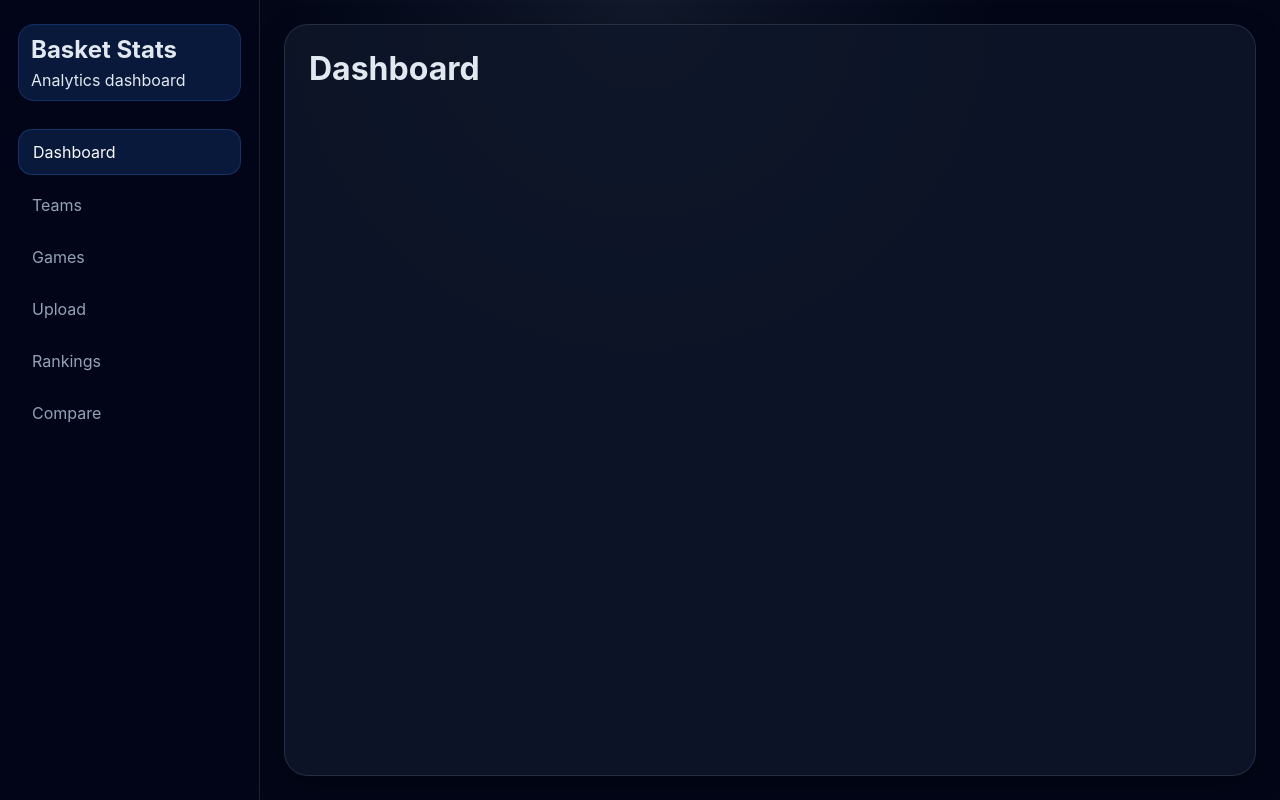
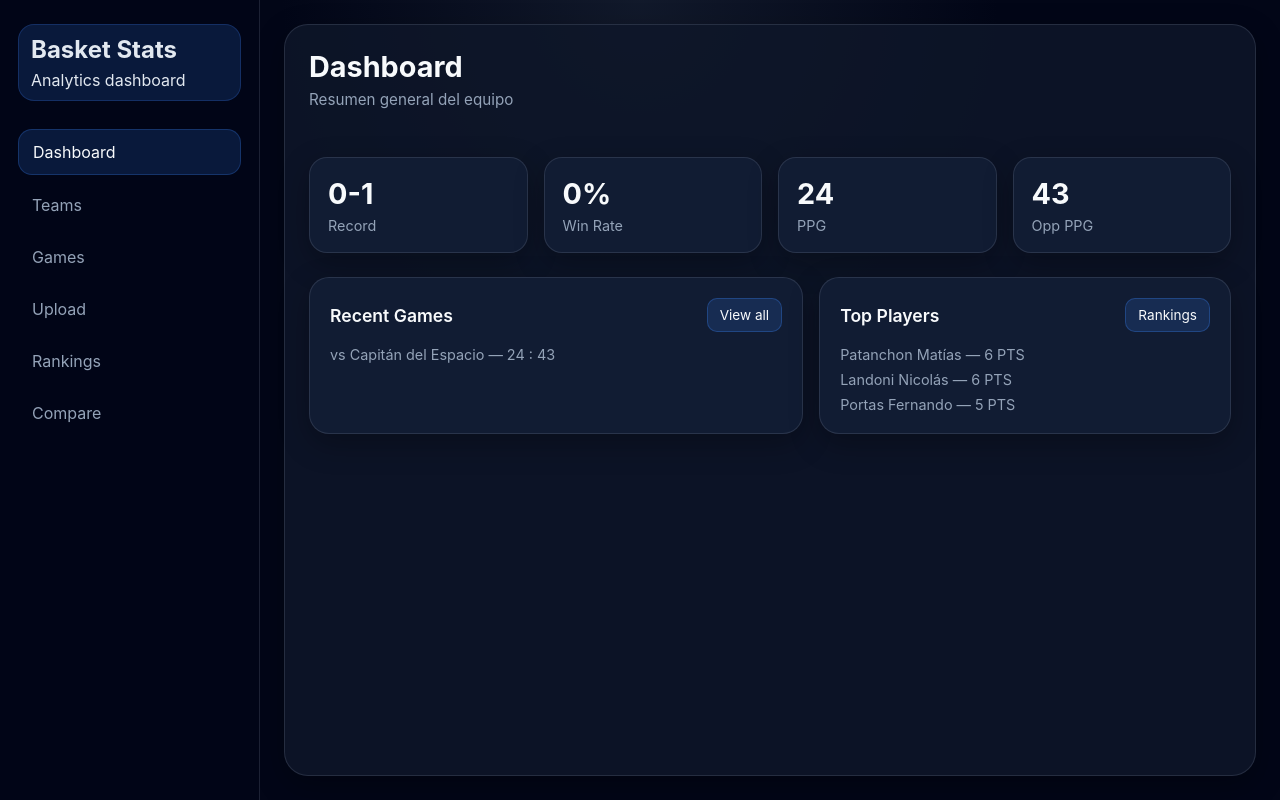
Before and after one commit to Edgarmontenegro123/basket-stats-frontend, a React (Vite) app: page /dashboard in a window 1280 px wide. Built offline with nearby package versions, Linux system fonts and the light colour scheme.

Commit message:
⛏️ feat: add dashboard layout with reusable UI components

```diff
--- /dev/null
+++ b/src/components/common/PageHeader.css
@@ -0,0 +1,17 @@
+.page-header {
+    display: flex;
+    flex-direction: column;
+    gap: 6px;
+    margin-bottom: 24px;
+}
+
+.page-header__title {
+    font-size: 1.8rem;
+    font-weight: 700;
+    color: var(--title);
+}
+
+.page-header__subtitle {
+    font-size: 0.95rem;
+    color: var(--text-soft);
+}
--- /dev/null
+++ b/src/components/common/PageHeader.tsx
@@ -0,0 +1,17 @@
+import './PageHeader.css'
+
+type PageHeaderProps = {
+    title: string
+    subtitle?: string
+}
+
+const PageHeader = ({ title, subtitle }: PageHeaderProps) => {
+    return (
+        <header className='page-header'>
+            <h1 className='page-header__title'>{title}</h1>
+            {subtitle ? <p className='page-header__subtitle'>{subtitle}</p> : null}
+        </header>
+    )
+}
+
+export default PageHeader
--- /dev/null
+++ b/src/components/common/SectionCard.css
@@ -0,0 +1,42 @@
+.section-card {
+    padding: 20px;
+    border-radius: 20px;
+    background: var(--panel-strong);
+    border: 1px solid var(--border);
+    box-shadow: var(--shadow);
+}
+
+.section-card__header {
+    display: flex;
+    justify-content: space-between;
+    align-items: center;
+    margin-bottom: 14px;
+}
+
+.section-card__title {
+    font-size: 1.1rem;
+    font-weight: 600;
+    color: var(--title);
+}
+
+.section-card__action {
+    padding: 8px 12px;
+    font-size: 0.85rem;
+    border-radius: 10px;
+    border: 1px solid rgba(59, 130, 246, 0.3);
+    background: var(--accent-soft);
+    color: var(--title);
+    cursor: pointer;
+}
+
+.section-card__action:hover {
+    opacity: 0.85;
+}
+
+.section-card__content {
+    display: flex;
+    flex-direction: column;
+    gap: 8px;
+    color: var(--text-soft);
+    font-size: 0.9rem;
+}
--- /dev/null
+++ b/src/components/common/SectionCard.tsx
@@ -0,0 +1,27 @@
+import './SectionCard.css'
+import type { ReactNode } from 'react'
+
+type SectionCardProps = {
+    title: string
+    actionLabel?: string
+    children: ReactNode
+}
+
+const SectionCard = ({ title, actionLabel, children }: SectionCardProps) => {
+    return (
+        <section className='section-card'>
+            <div className='section-card__header'>
+                <h2 className='section-card__title'>{title}</h2>
+                {actionLabel ? (
+                    <button className='section-card__action' type='button'>
+                        {actionLabel}
+                    </button>
+                ) : null}
+            </div>
+
+            <div className='section-card__content'>{children}</div>
+        </section>
+    )
+}
+
+export default SectionCard
--- /dev/null
+++ b/src/components/common/StatCard.css
@@ -0,0 +1,25 @@
+.stat-card {
+    padding: 18px;
+    border-radius: 18px;
+    background: var(--panel-strong);
+    border: 1px solid var(--border);
+    box-shadow: var(--shadow);
+    transition: transform 0.15s ease, box-shadow 0.15s ease;
+}
+
+.stat-card:hover {
+    transform: translateY(-2px);
+    box-shadow: 0 14px 35px rgba(0, 0, 0, 0.35);
+}
+
+.stat-card__value {
+    font-size: 1.8rem;
+    font-weight: 700;
+    color: var(--title);
+    margin-bottom: 6px;
+}
+
+.stat-card__label {
+    font-size: 0.9rem;
+    color: var(--text-soft);
+}
--- /dev/null
+++ b/src/components/common/StatCard.tsx
@@ -0,0 +1,17 @@
+import './StatCard.css'
+
+type StatCardProps = {
+    label: string
+    value: string
+}
+
+const StatCard = ({ label, value }: StatCardProps) => {
+    return (
+        <article className='stat-card'>
+            <h3 className='stat-card__value'>{value}</h3>
+            <p className='stat-card__label'>{label}</p>
+        </article>
+    )
+}
+
+export default StatCard
--- /dev/null
+++ b/src/components/pages/DashboardPage.css
@@ -0,0 +1,33 @@
+.dashboard-page {
+    display: flex;
+    flex-direction: column;
+    gap: 24px;
+}
+
+.dashboard-page__stats {
+    display: grid;
+    grid-template-columns: repeat(4, minmax(0, 1fr));
+    gap: 16px;
+}
+
+.dashboard-page__grid {
+    display: grid;
+    grid-template-columns: 1.2fr 1fr;
+    gap: 16px;
+}
+
+@media (max-width: 1100px) {
+    .dashboard-page__stats {
+        grid-template-columns: repeat(2, minmax(0, 1fr));
+    }
+
+    .dashboard-page__grid {
+        grid-template-columns: 1fr;
+    }
+}
+
+@media (max-width: 640px) {
+    .dashboard-page__stats {
+        grid-template-columns: 1fr;
+    }
+}
--- a/src/components/pages/DashboardPage.tsx
+++ b/src/components/pages/DashboardPage.tsx
@@ -1,5 +1,33 @@
+import PageHeader from '../common/PageHeader'
+import SectionCard from '../common/SectionCard'
+import StatCard from '../common/StatCard'
+import './DashboardPage.css'
+
 const DashboardPage = () => {
-    return <h1>Dashboard</h1>
+    return (
+        <div className='dashboard-page'>
+            <PageHeader title='Dashboard' subtitle='Resumen general del equipo' />
+
+            <section className='dashboard-page__stats'>
+                <StatCard label='Record' value='0-1' />
+                <StatCard label='Win Rate' value='0%' />
+                <StatCard label='PPG' value='24' />
+                <StatCard label='Opp PPG' value='43' />
+            </section>
+
+            <section className='dashboard-page__grid'>
+                <SectionCard title='Recent Games' actionLabel='View all'>
+                    <p>vs Capitán del Espacio — 24 : 43</p>
+                </SectionCard>
+
+                <SectionCard title='Top Players' actionLabel='Rankings'>
+                    <p>Patanchon Matías — 6 PTS</p>
+                    <p>Landoni Nicolás — 6 PTS</p>
+                    <p>Portas Fernando — 5 PTS</p>
+                </SectionCard>
+            </section>
+        </div>
+    )
 }
 
-export default DashboardPage;
+export default DashboardPage
```
